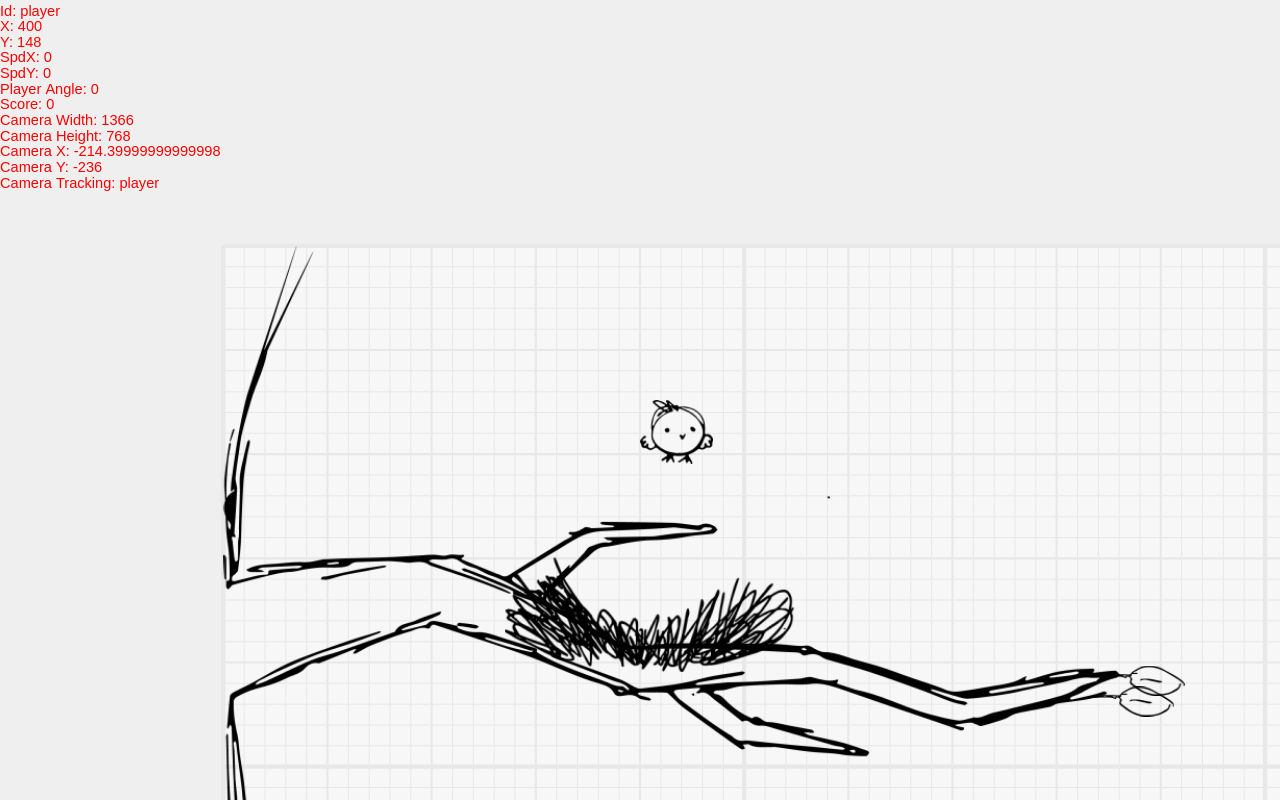
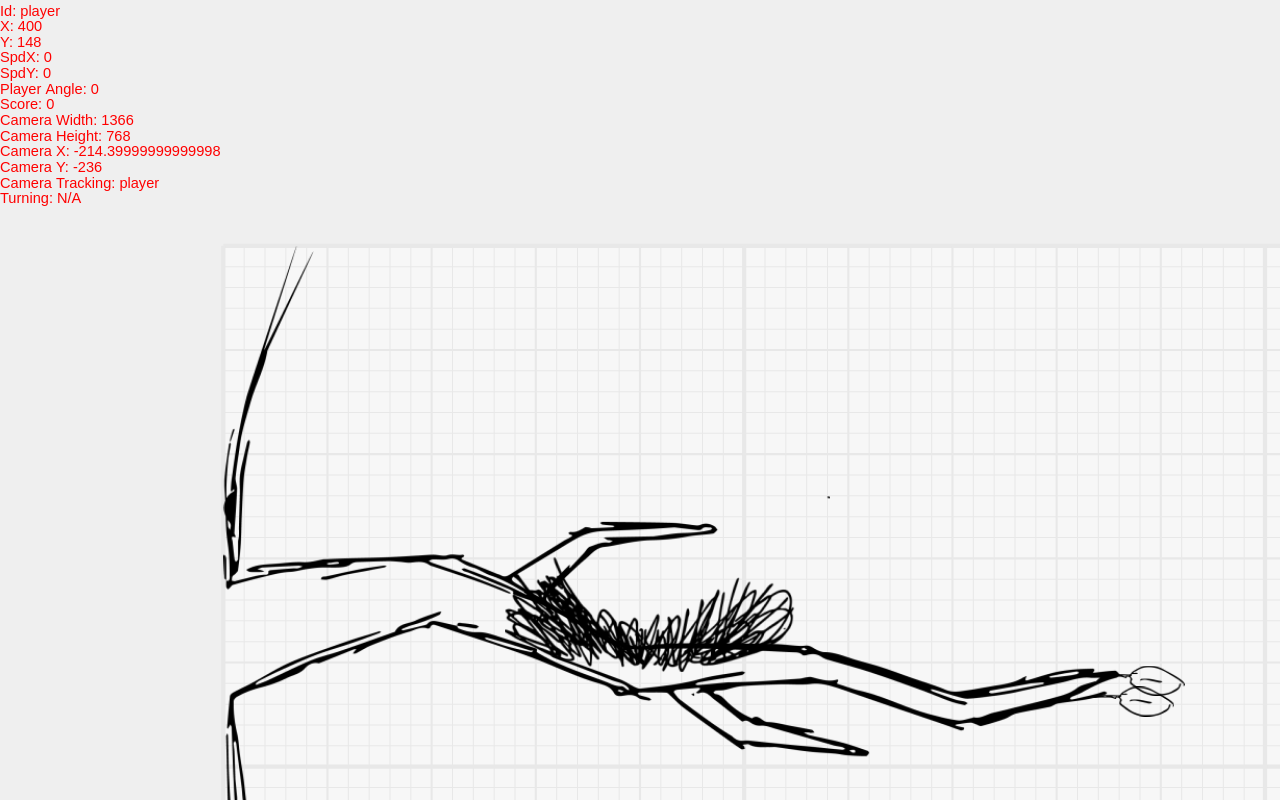
Before and after one commit to WesThorburn/the-egg, a website: page public/index.html in a window 1280 px wide. Drawn offline with nearby package versions, Linux system fonts and the light colour scheme.

Commit message:
Add turning animations

```diff
--- a/client/js/gameLoop.js
+++ b/client/js/gameLoop.js
@@ -2,7 +2,7 @@
 if(!isMobile.any){
 	setInterval(function(){
 	    gameloop();
-	}, 16);
+	}, 32);
 
 	resizeCanvas();
 
--- a/public/index.html
+++ b/public/index.html
@@ -12,8 +12,6 @@
 </head>
 <body oncontextmenu="return false;">
 	<div style="display:none">
-		<img id="player-left" src="img/bird-left.png">
-		<img id="player-right" src="img/bird-right.png">
 	    <img id="homeImage" src="img/home.png">
 	    <img id="berries" src="img/berries.png">
 	    <img id="grass" src="img/grass.png">
--- a/public/js/theegg.js
+++ b/public/js/theegg.js
@@ -103,8 +103,11 @@ var Player = function(initPack){
 	self.playerAngle = initPack.playerAngle;
 	self.score = 0;
 	self.camera = initPack.camera;
-	self.playerImage = "player-right";
-	self.turningFrame = 1;
+	self.playerImage = "img/bird-front.png";
+	self.turningLeft = 0;
+	self.turningRight = 0;
+	self.turnFrame = 0;
+	self.turnAnimationFinished = 0;
 
 	self.update = function(){
 		self.updateSpeed();
@@ -112,7 +115,7 @@ var Player = function(initPack){
 	}
 
 	self.updateSpeed = function(){
-		var accelerationFactor = self.maxSpd/20;
+		var accelerationFactor = self.maxSpd/5;
 		var diagonalSpeedModifier = 1;
 		if(self.pressingRight && self.pressingUp ||
 			self.pressingRight && self.pressingDown ||
@@ -137,6 +140,7 @@ var Player = function(initPack){
 	        }
 	    }
 	    if (self.pressingLeft) {
+	    	self.turningLeft = 1;
 	        if ((self.spdX - accelerationFactor)> -self.maxSpd) {
 	            self.spdX = (self.spdX - accelerationFactor) * diagonalSpeedModifier;
 	        }
@@ -145,12 +149,20 @@ var Player = function(initPack){
 	        }
 	    }
 	    if (self.pressingRight) {
+	    	self.turningRight = 1;
 	        if((self.spdX + accelerationFactor) < self.maxSpd){
 	            self.spdX = (self.spdX + accelerationFactor) * diagonalSpeedModifier;
 	        }
 	        else{
 	        	self.spdX = self.maxSpd * diagonalSpeedModifier;
 	        }
+	    }
+
+	    if(!self.pressingLeft){
+	    	self.turningLeft = 0;
+	    }
+	    if(!self.pressingRight){
+	    	self.turningRight = 0;
 	    }
 
 	    //Limit to max speed
@@ -171,6 +183,10 @@ var Player = function(initPack){
 	    if(self.spdY < 0.1 && self.spdY > -0.1){
 	    	self.spdY = 0;
 	    }
+
+	    if(self.spdX < 2 && self.spdX > -2){
+	    	self.turnAnimationFinished = 0;
+	    }
 	}
 
 	self.updatePosition = function(){
@@ -189,10 +205,24 @@ var Player = function(initPack){
 	self.draw = function(ctx, cam){
 		var rPos = cam.getRelPos(self.getAttr());
 
-		var playerImage = document.getElementById(self.playerImage);
+		if(self.turningLeft && !self.turnAnimationFinished){
+			self.turnFrame++;
+			self.playerImage = "img/animations/character/turnLeft/turnLeft-" + self.turnFrame + ".png";
+		}
+		else if(self.turningRight && !self.turnAnimationFinished){
+			self.turnFrame++;
+			self.playerImage = "img/animations/character/turnRight/turnRight-" + self.turnFrame + ".png";
+		}
 
-		if(playerImage){
-			ctx.drawImage(playerImage, rPos.x, rPos.y);
+		if(self.turnFrame == 9){
+	    	self.turnFrame = 0;
+	    	self.turnAnimationFinished = 1;
+		}
+
+		if(self.playerImage){
+			var image = new Image();
+			image.src = self.playerImage;
+			ctx.drawImage(image, rPos.x, rPos.y);
 		}
 		else{
 			ctx.lineWidth = 1;
@@ -250,6 +280,7 @@ var xPosition = window.innerWidth/2;
 var yPosition = window.innerHeight/2;
 var hudXPosition = screenWidth/2;
 var hudYPosition = screenHeight/2;
+var images = {};
 
 if(currentAspectRatio > optimalAspectRatio){
 	yPosition = yPosition/widthScaleFactor*heightScaleFactor; //takes into account the "perspective" shift already done by the old resizing work
@@ -275,6 +306,25 @@ camera = new Camera(ctx, initPack.camera);
 camera.trackingId = player.id;
 screenWidth = camera.width;
 screenHeight = camera.height;
+
+preloadImages();
+
+function preloadImages(){
+	animations = [
+		["animations/character/turnLeft/turnLeft-", 9],
+		["animations/character/turnRight/turnRight-", 9],
+	];
+	for(var i in animations){
+		for(j = 1; j <= animations[i][1]; j++){
+			loadImage(animations[i][0] + j);
+		}
+	}
+}
+
+function loadImage(imageName){
+	images[imageName] = new Image();
+	images[imageName].src = "img/" + imageName + ".png";
+}
 
 $(window).resize(function(){
 	resizeCanvas();
@@ -428,10 +478,18 @@ function drawHud(ctx){
 }
 
 function drawDebugVariables(ctx){
+	var playerData = Player.list[selfId];
+
+	var turningState = "N/A";
+	if(playerData.turningLeft){
+		turningState = "Left";
+	}
+	else if(playerData.turningRight){
+		turningState = "Right";
+	}
+
 	ctx.font = '14px Arial';
 	ctx.fillStyle = 'red';
-
-	var playerData = Player.list[selfId];
 	ctx.fillText("Id: " + playerData.id, 0, 15);
 	ctx.fillText("X: " + playerData.x, 0, 30);
 	ctx.fillText("Y: " + playerData.y, 0, 45);
@@ -444,6 +502,7 @@ function drawDebugVariables(ctx){
 	ctx.fillText("Camera X: " + camera.x, 0, 150);
 	ctx.fillText("Camera Y: " + camera.y, 0, 165);
 	ctx.fillText("Camera Tracking: " + camera.trackingId, 0, 180);
+	ctx.fillText("Turning: " + turningState, 0, 195);
 
 	ctx.fillStyle = '#F0FBFF';
 	ctx.strokeStyle = '#BFBFBF';
@@ -613,7 +672,7 @@ document.onmousemove = function(event){
 if(!isMobile.any){
 	setInterval(function(){
 	    gameloop();
-	}, 16);
+	}, 32);
 
 	resizeCanvas();
 
```
Also changed, not shown: client/js/classes/Player.js (+36 -6 lines), client/js/rendering/canvasSetup.js (+20 -0 lines), client/js/rendering/drawVariables.js (+11 -2 lines), public/img/bird-front.png (added), public/img/bird-left.png (deleted), public/img/bird-right.png (deleted).
